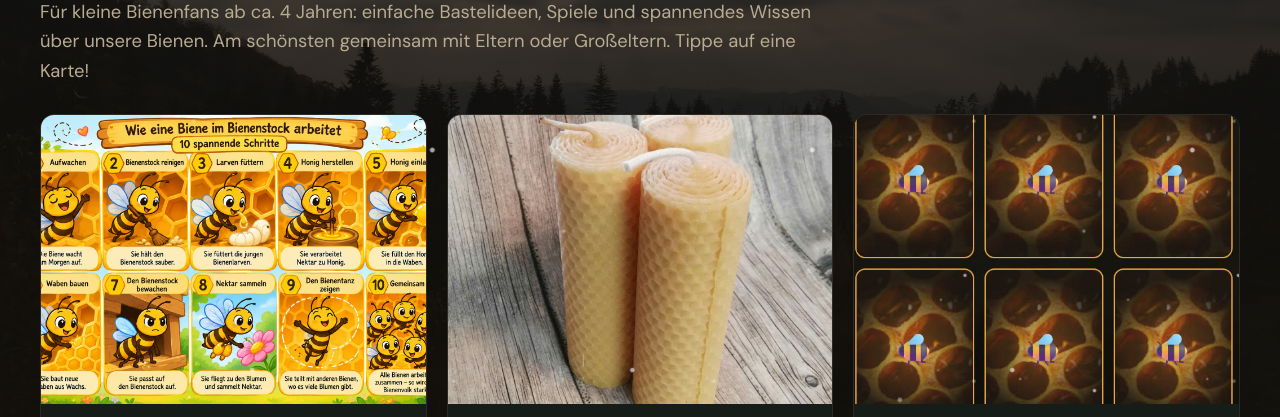
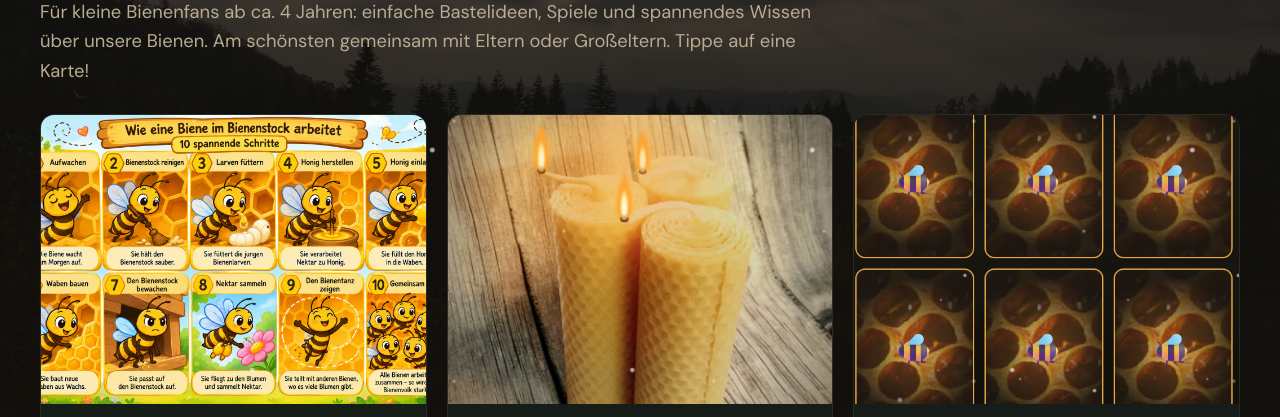
Before and after one commit to moli-te/imkerei-molitor, a plain HTML site: page kinderecke/index.html in a window 1280 px wide. Shown: the part 383-800 px from the top of the page. Drawn offline with Linux system fonts and the light colour scheme.

Commit message:
Kinderecke: Honig-Kerzen-Karte mit Flammen, warm und mit mehr Kontrast

```diff
--- a/kinderecke/index.html
+++ b/kinderecke/index.html
@@ -50,7 +50,7 @@
   <section id="uebersicht" style="padding-top:16px"><div class="wrap">
     <div class="karten k3">
       <a class="karte" href="#bienen-wissen" data-kinder="bienen-wissen"><img src="../bilder/biene-arbeit-bienenstock-teamwork.jpg" width="1536" height="1024" alt="Bild: Wie eine Biene im Bienenstock arbeitet – 10 Schritte" loading="lazy" style="aspect-ratio:4/3;object-fit:cover"><div class="text"><span class="label">Wissen</span><h3>So arbeitet eine Biene</h3><p>Putzen, füttern, Waben bauen, tanzen – was eine Biene alles kann.</p><span class="preis" style="font-size:1rem">Jetzt lesen →</span></div></a>
-      <a class="karte" href="../ratgeber/honigkerzen-basteln/index.html"><img src="../bilder/diy-honigkerzen-bienenwachsplatten-gerollt.jpg" width="1148" height="1280" alt="Gerollte Kerzen aus Bienenwachsplatten" loading="lazy" style="aspect-ratio:4/3;object-fit:cover"><div class="text"><span class="label">Basteln</span><h3>Honig-Kerzen aus Bienenwachsplatten</h3><p>Ohne heißes Wachs, in 4 Schritten zur eigenen duftenden Kerze.</p><span class="preis" style="font-size:1rem">Anleitung ansehen →</span></div></a>
+      <a class="karte" href="../ratgeber/honigkerzen-basteln/index.html"><img src="../bilder/kinderecke-honig-kerzen.jpg" width="800" height="600" alt="Drei gerollte Kerzen aus Bienenwachsplatten mit warm leuchtender Flamme" loading="lazy" style="aspect-ratio:4/3;object-fit:cover"><div class="text"><span class="label">Basteln</span><h3>Honig-Kerzen aus Bienenwachsplatten</h3><p>Ohne heißes Wachs, in 4 Schritten zur eigenen duftenden Kerze.</p><span class="preis" style="font-size:1rem">Anleitung ansehen →</span></div></a>
       <a class="karte" href="#memory" data-kinder="memory"><img src="../bilder/kinderecke-bienen-memory.jpg" width="602" height="536" alt="Bienen-Memory: sechs verdeckte Karten mit Biene auf Honigwaben" loading="lazy" style="aspect-ratio:4/3;object-fit:cover"><div class="text"><span class="label">Spiel</span><h3>Bienen-Memory</h3><p>Waldhonig, Heidehonig, Blütenhonig, Lindenhonig und unser Logo – finde alle Paare!</p><span class="preis" style="font-size:1rem">Jetzt spielen →</span></div></a>
       <a class="karte" href="#fang-die-biene" data-kinder="fang-die-biene"><img src="../bilder/kinderecke-fang-die-biene.jpg" width="327" height="265" alt="Fang die Biene: Biene und Honigglas über einer Blumenwiese" loading="lazy" style="aspect-ratio:4/3;object-fit:cover"><div class="text"><span class="label">Spiel</span><h3>Fang die Biene</h3><p>Tippe die Bienen auf der Blumenwiese an, bevor sie wegfliegen. Unsere Honiggläser und das Logo bringen 3 Punkte!</p><span class="preis" style="font-size:1rem">Jetzt spielen →</span></div></a>
       <a class="karte" href="#honig-pong" data-kinder="honig-pong"><img src="../bilder/kinderecke-honig-pong.jpg" width="880" height="556" alt="Honig-Pong: Spielfeld vor den Sauerländer Bergen mit dem Molitor-Logo als Ball" loading="lazy" style="aspect-ratio:4/3;object-fit:cover"><div class="text"><span class="label">Spiel</span><h3>Honig-Pong</h3><p>Spiel Pong vor den Sauerländer Bergen – unser Logo ist der Ball. Wer zuerst 5 Punkte hat, gewinnt!</p><span class="preis" style="font-size:1rem">Jetzt spielen →</span></div></a>
```
Also changed, not shown: bilder/kinderecke-honig-kerzen.jpg (added).
